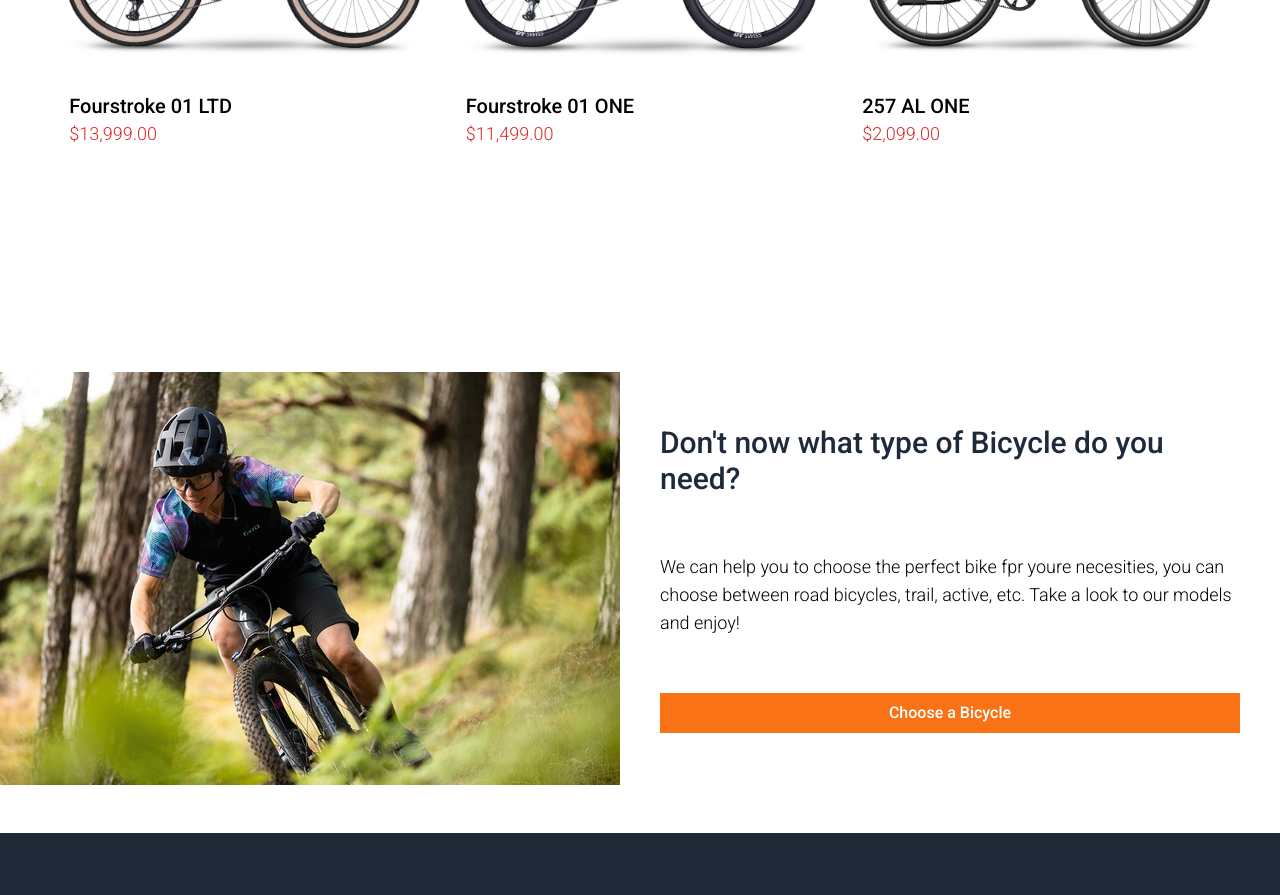
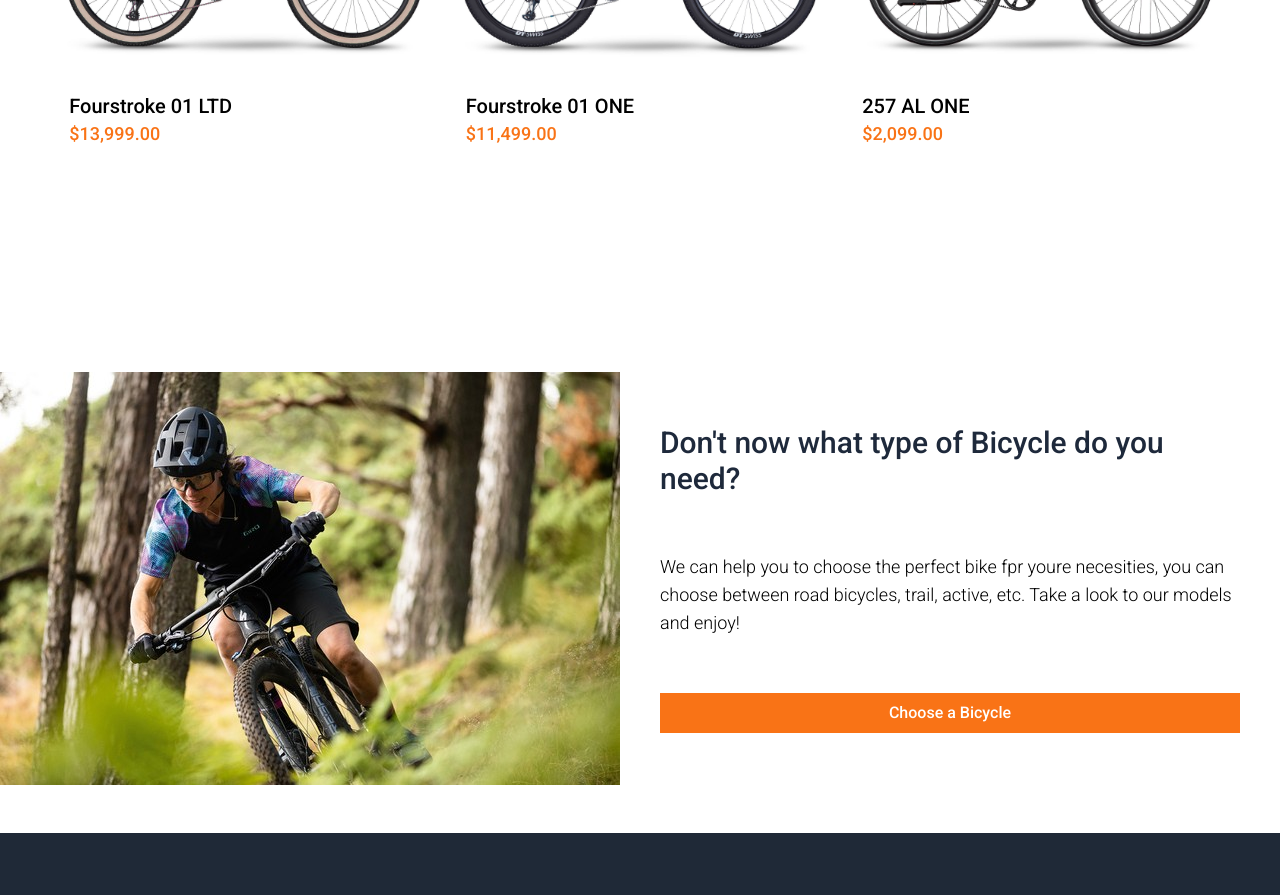
Before and after one commit to Byron-Segura/bike-shop, a React (Vite) app: page / in a window 1280 px wide. Shown: the part 1300-2195 px from the top of the page. Built offline with nearby package versions, Linux system fonts and the light colour scheme.

Commit message:
Change Products.jsx style

```diff
--- a/src/components/Products.jsx
+++ b/src/components/Products.jsx
@@ -1,14 +1,13 @@
 export function Products (products) {
-  console.log(products)
   return (
     <>
       <ul className='flex flex-col lg:flex-row py-10 gap-8 items-center justify-center'>
         {products.products.map(product => {
           return (
-            <li key={product.id} className='max-w-sm cursor-pointer hover:scale-105 transition-transform duration-150'>
-              <img src={`../../src/assets/${product.image}.jpg`} alt={`Bicycle image, ${product.name}`} className='h-56' />
+            <li key={product.id} className='max-w-sm cursor-pointer '>
+              <img src={`../../src/assets/${product.image}.jpg`} alt={`Bicycle image, ${product.name}`} className='h-56 hover:scale-105 transition-transform duration-300' />
               <h2 className='text-xl px-2 mt-8'>{product.name}</h2>
-              <h4 className='text-lg text-red-600 font-light px-2'>{product.price}</h4>
+              <h4 className='text-lg text-orange-500 px-2'>{product.price}</h4>
             </li>
           )
         })}
```
